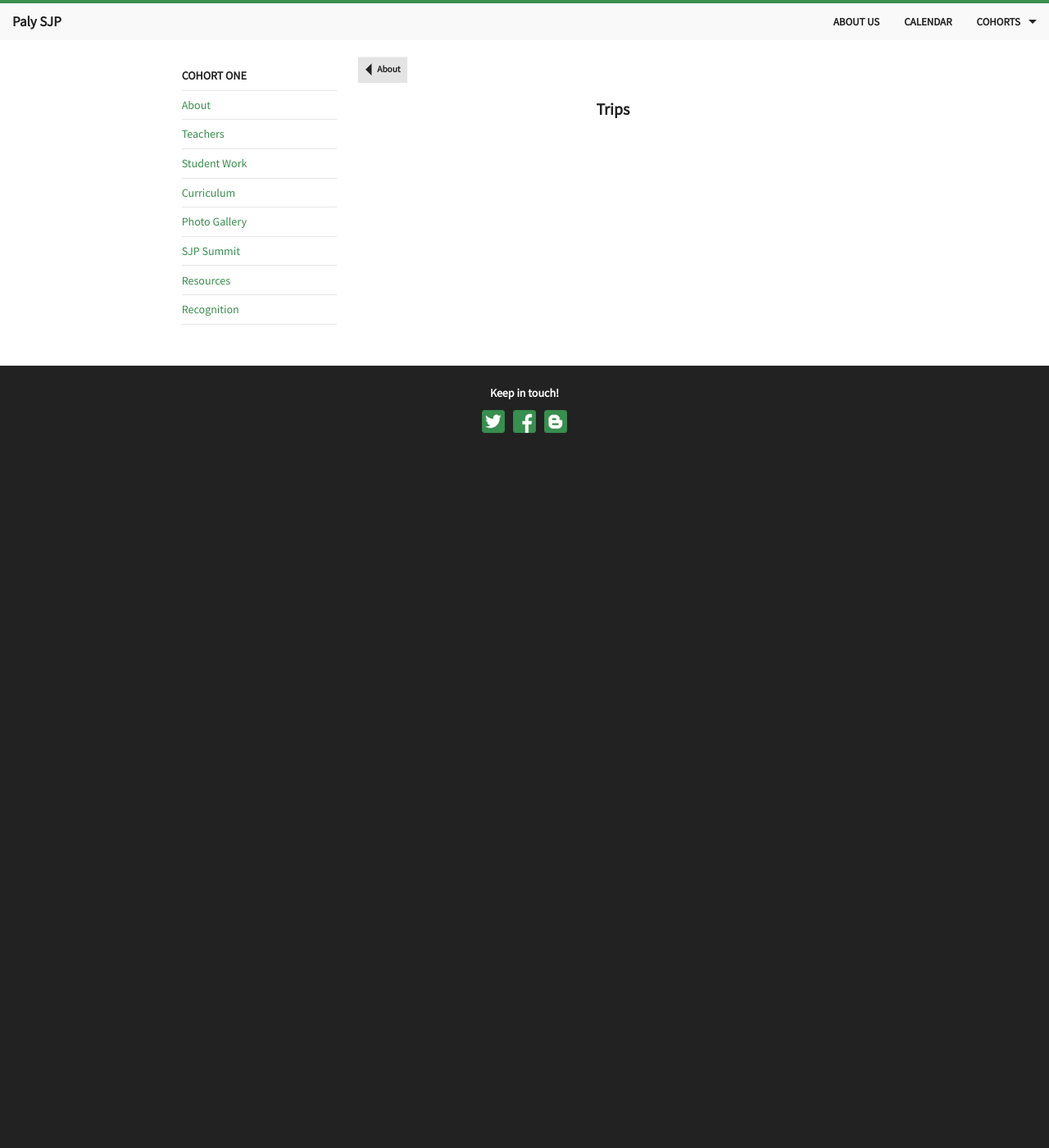
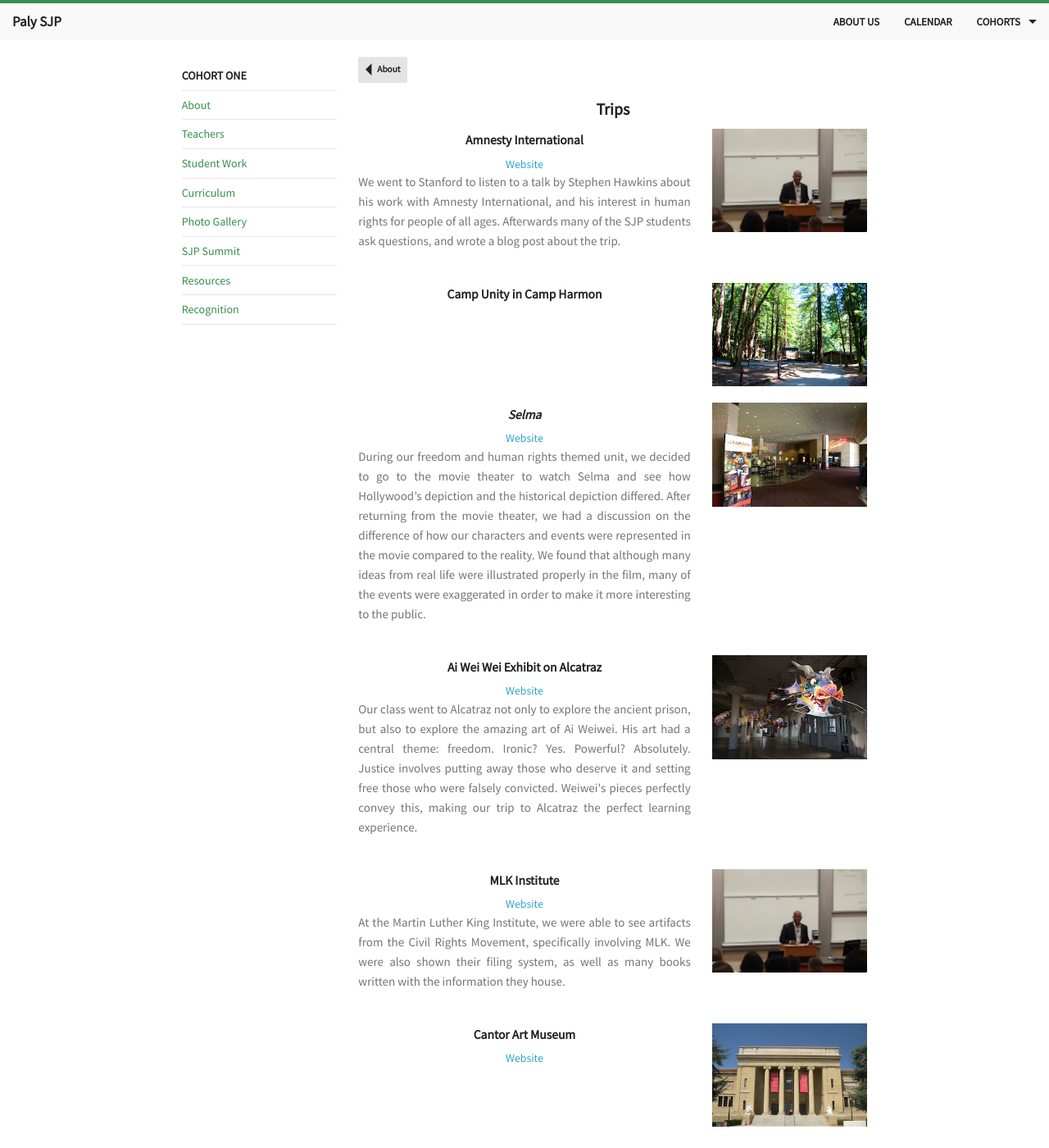
Before and after one commit to rafilong/palysjp-website, a Jekyll site: the page built from cohorts/one/about/trips.html, in a window 1280 px wide and 1400 px high. Shown: the whole window at 82% size. Built offline with Jekyll 4.4.1, drawn with Linux system fonts in a browser that asks for light colours; Markdown is read by kramdown in place of the engine named in the settings.

Commit message:
Created the trips page

```diff
--- a/cohorts/one/about/trips.html
+++ b/cohorts/one/about/trips.html
@@ -10,3 +10,80 @@ cohort: ONE
 </a>
 
 <h4>Trips</h4>
+
+<div class="row" style="margin-bottom:20px">
+  <div class="small-12 large-8 columns">
+    <div style="text-align:center">
+      <h5>Amnesty International</h5>
+      <a href="https://www.amnesty.org/en/">Website</a>
+    </div>
+    <p>We went to Stanford to listen to a talk by Stephen Hawkins about his work with Amnesty International, and his interest in human rights for people of all ages. Afterwards many of the SJP students ask questions, and wrote a blog post about the trip.</p>
+  </div>
+  <div class="small-12 large-4 columns" style="text-align:center">
+    <img src="/assets/img/photo/trips/amnesty.jpg" />
+  </div>
+</div>
+
+<div class="row" style="margin-bottom:20px">
+  <div class="small-12 large-8 columns">
+    <div style="text-align:center">
+      <h5>Camp Unity in Camp Harmon</h5>
+    </div>
+    <p></p>
+  </div>
+  <div class="small-12 large-4 columns" style="text-align:center">
+    <img src="/assets/img/photo/trips/harmon.jpg" />
+  </div>
+</div>
+
+<div class="row" style="margin-bottom:20px">
+  <div class="small-12 large-8 columns">
+    <div style="text-align:center">
+      <h5 class="italic">Selma</h5>
+      <a href="http://www.selmamovie.com/">Website</a>
+    </div>
+    <p>During our freedom and human rights themed unit, we decided to go to the movie theater to watch Selma and see how Hollywood’s depiction and the historical depiction differed. After returning from the movie theater, we had a discussion on the difference of how our characters and events were represented in the movie compared to the reality. We found that although many ideas from real life were illustrated properly in the film, many of the events were exaggerated in order to make it more interesting to the public.</p>
+  </div>
+  <div class="small-12 large-4 columns" style="text-align:center">
+    <img src="/assets/img/photo/trips/selma.jpg" />
+  </div>
+</div>
+
+<div class="row" style="margin-bottom:20px">
+  <div class="small-12 large-8 columns">
+    <div style="text-align:center">
+      <h5>Ai Wei Wei Exhibit on Alcatraz</h5>
+      <a href="http://www.for-site.org/project/ai-weiwei-alcatraz/">Website</a>
+    </div>
+    <p>Our class went to Alcatraz not only to explore the ancient prison, but also to explore the amazing art of Ai Weiwei. His art had a central theme: freedom. Ironic? Yes. Powerful? Absolutely. Justice involves putting away those who deserve it and setting free those who were falsely convicted.  Weiwei's pieces perfectly convey this, making our trip to Alcatraz the perfect learning experience.</p>
+  </div>
+  <div class="small-12 large-4 columns" style="text-align:center">
+    <img src="/assets/img/photo/trips/alcatraz.jpg" />
+  </div>
+</div>
+
+<div class="row" style="margin-bottom:20px">
+  <div class="small-12 large-8 columns">
+    <div style="text-align:center">
+      <h5>MLK Institute</h5>
+      <a href="https://kinginstitute.stanford.edu/">Website</a>
+    </div>
+    <p>At the Martin Luther King Institute, we were able to see artifacts from the Civil Rights Movement, specifically involving MLK. We were also shown their filing system, as well as many books written with the information they house.</p>
+  </div>
+  <div class="small-12 large-4 columns" style="text-align:center">
+    <img src="/assets/img/photo/trips/amnesty.jpg" />
+  </div>
+</div>
+
+<div class="row" style="margin-bottom:20px">
+  <div class="small-12 large-8 columns">
+    <div style="text-align:center">
+      <h5>Cantor Art Museum</h5>
+      <a href="https://kinginstitute.stanford.edu/">Website</a>
+    </div>
+    <p></p>
+  </div>
+  <div class="small-12 large-4 columns" style="text-align:center">
+    <img src="/assets/img/photo/trips/cantor.jpg" />
+  </div>
+</div>
```
